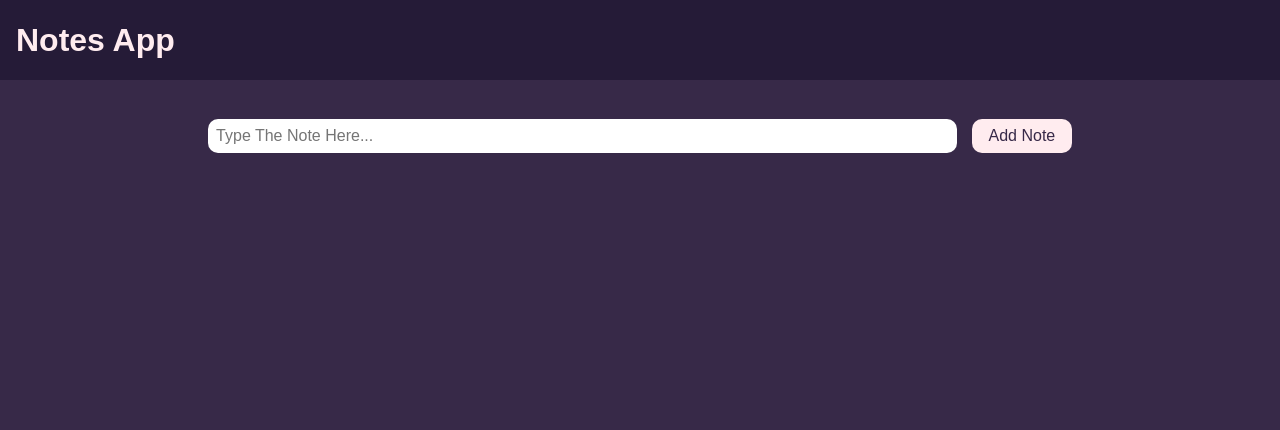
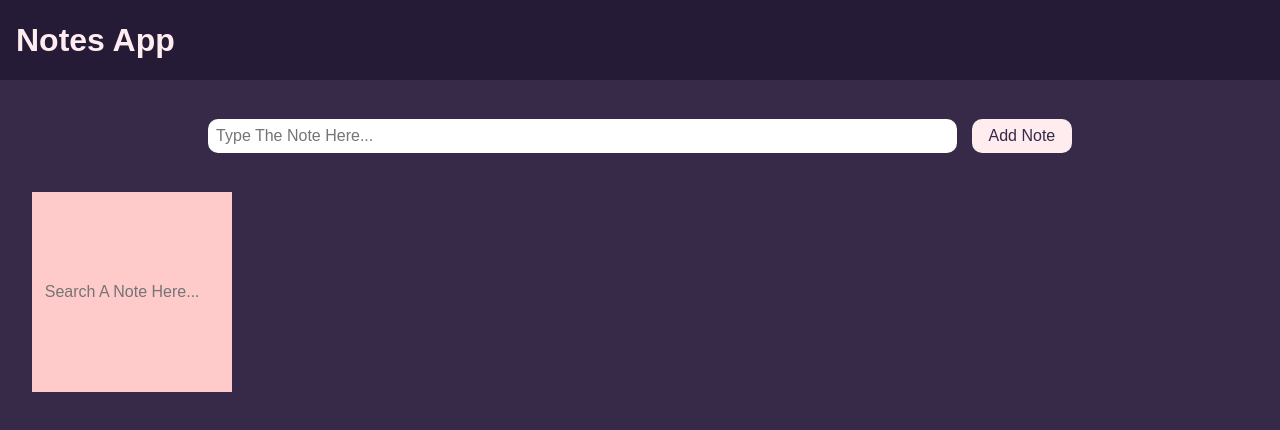
Before and after one commit to MarcelloFarias/notes-app, a React (Create React App) app: page / in a window 1280 px wide. Shown: the top 430 px of the page. Built offline with nearby package versions, Linux system fonts and the light colour scheme; the HTML template or start-up script is replaced by a standard one.

Commit message:
Creating The Search component and making a function to search a note

```diff
--- a/src/App.js
+++ b/src/App.js
@@ -4,11 +4,13 @@ import Header from './components/Header/index.js';
 import NoteInput from './components/NoteInput/index.js';
 import NotesList from './components/NotesList/index.js';
 import Note from './components/Note/index.js';
+import SearchInput from './components/SearchInput/index.js';
 
 function App() {
 
   const [ notes, setNotes ] = useState([]);
   const [ inputNote, setInputNote ] = useState('');
+  const [ inputSearch, setInputSearch ] = useState('');
 
   function createNote() {
     if(inputNote === '') {
@@ -28,17 +30,25 @@ function App() {
     }
   }
 
+  function searchNote(note) {
+    if(note.toLowerCase().includes(inputSearch.toLowerCase())) {
+      return note;
+    }
+    return;
+  }
+
   return (
     <>
       <Header />
       <main>
-        <NoteInput handleInputValue={(e) => setInputNote(e.target.value)} inputNoteValue={inputNote} createNote={createNote} />
+        <NoteInput handleInputValue={(e) => setInputNote(e.target.value)} inputNoteValue={inputNote} createNote={createNote}/>
         <NotesList>
-          {notes.map((note, index) => {
+          {notes.filter((note) => searchNote(note)).map((note, index) => {
             return (
-              <Note key={index} note={note} onDelete={() => deleteNote(index)}/>
+              <Note key={index} note={note} onDelete={() => deleteNote(index)} />
             );
           })}
+          <SearchInput handleSearchValue={(e) => setInputSearch(e.target.value)} searchValue={inputSearch} />
         </NotesList>
       </main>
     </>
--- a/src/components/Note/style.css
+++ b/src/components/Note/style.css
@@ -1,7 +1,7 @@
 .note {
     max-width: 200px;
     height: 200px;
-    background: #ffff99;
+    background: #fff69b;
     padding: 0.5rem;
     display: flex;
     align-items: left;
--- /dev/null
+++ b/src/components/SearchInput/index.js
@@ -0,0 +1,14 @@
+import React from "react";
+import './style.css';
+
+const SearchInput = ({ searchValue, handleSearchValue }) => {
+    return (
+        <>
+            <li className="search-note">
+                <input type='text' value={searchValue} onChange={handleSearchValue} className='input-search' placeholder="Search A Note Here..."/>
+            </li>
+        </>
+    );
+}
+
+export default SearchInput;
--- /dev/null
+++ b/src/components/SearchInput/style.css
@@ -0,0 +1,16 @@
+.search-note {
+    max-width: 200px;
+    height: 200px;
+    background: #FFCACA;
+    padding: 0.4rem;
+    display: grid;
+    place-items: center;
+}
+
+.input-search {
+    padding: 0.4rem;
+    outline: none;
+    border: none;
+    background: transparent;
+    font-size: 1rem;
+}
```
